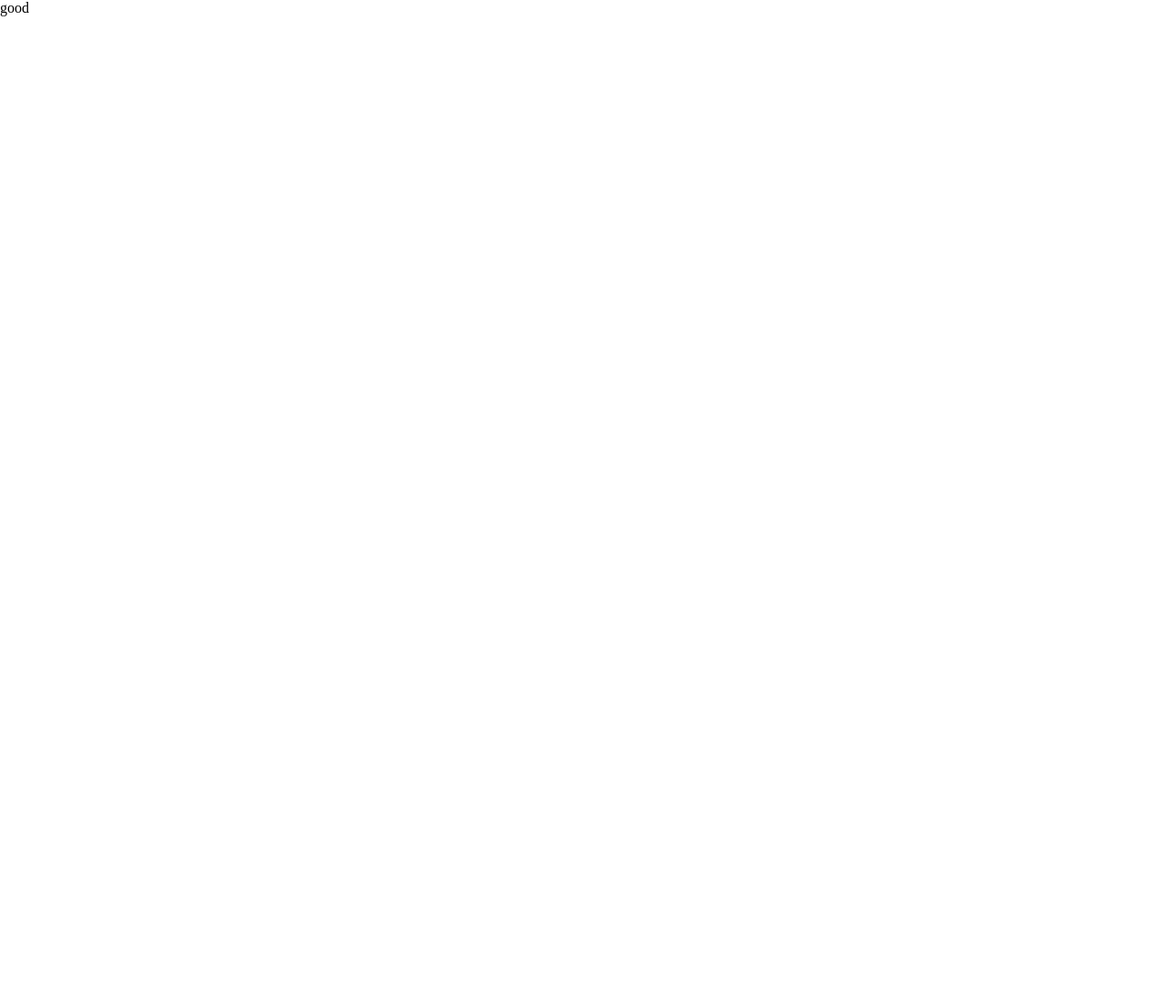
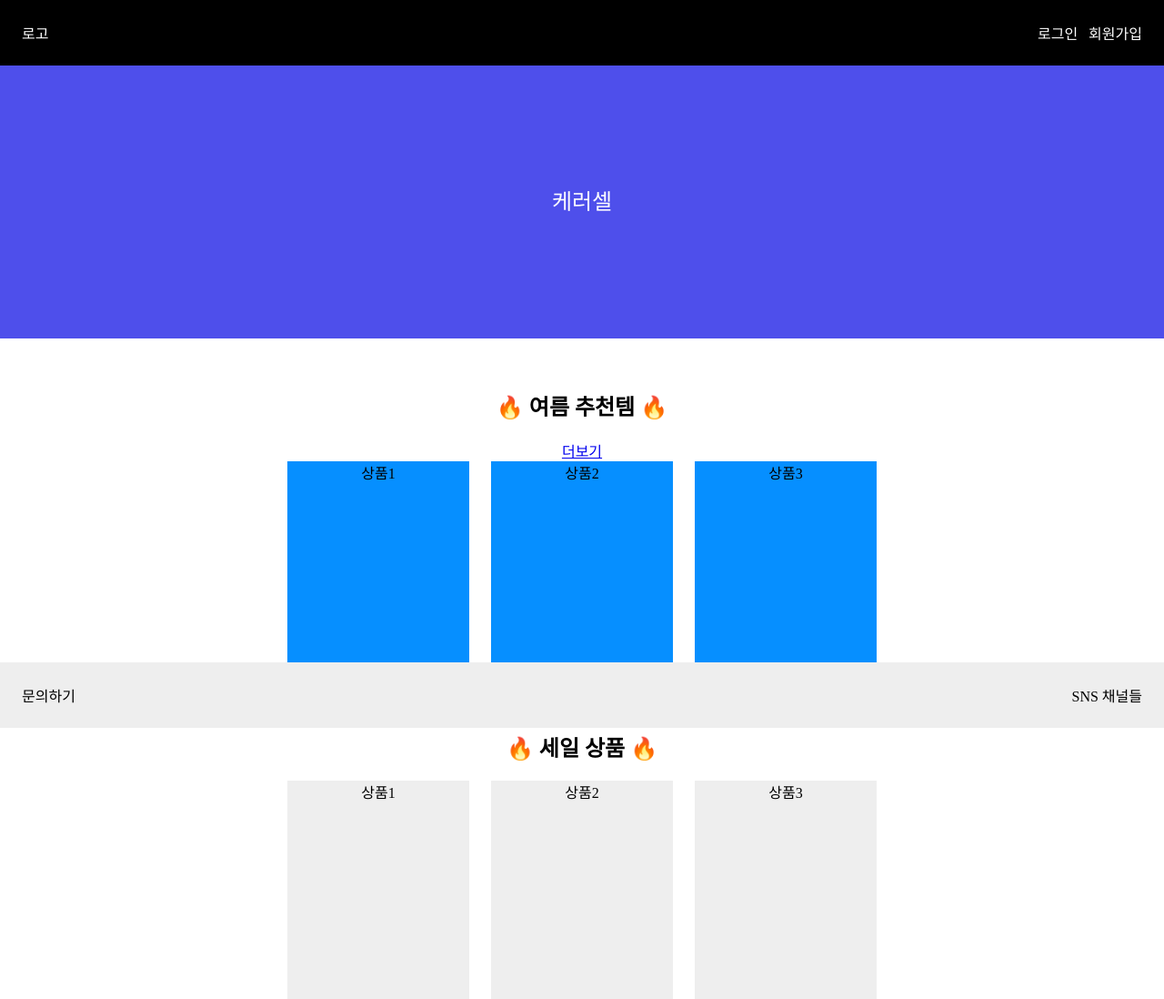
Before and after one commit to DevelopSoo/react-basic, a React (Vite) app: page / in a window 1280 px wide. Shown: the whole page at 91% size. Before the commit the page ends 800 px from the top, so only its background shows below. Built offline with nearby package versions, Linux system fonts and the light colour scheme.

Commit message:
react router dom example

```diff
--- a/package.json
+++ b/package.json
@@ -11,7 +11,8 @@
   },
   "dependencies": {
     "react": "^18.2.0",
-    "react-dom": "^18.2.0"
+    "react-dom": "^18.2.0",
+    "react-router-dom": "^6.22.3"
   },
   "devDependencies": {
     "@types/react": "^18.2.66",
--- a/src/App.jsx
+++ b/src/App.jsx
@@ -1,5 +1,30 @@
+import { BrowserRouter, Link, Route, Routes } from "react-router-dom";
+import Main from "./pages/Main";
+import Products from "./pages/Products";
+import Product from "./pages/Product";
+import Layout from "./common/Layout";
+
 function App() {
-  return <div>good</div>;
+  return (
+    <BrowserRouter>
+      <Routes>
+        <Route element={<Layout />}>
+          <Route path="/" element={<Main />} />
+          <Route path="/products" element={<Products />} />
+          <Route path="/products/:id" element={<Product />} />
+        </Route>
+        <Route
+          path="*"
+          element={
+            <>
+              <div>없는 페이지입니다.</div>
+              <Link to="/">홈으로 이동</Link>
+            </>
+          }
+        />
+      </Routes>
+    </BrowserRouter>
+  );
 }
 
 export default App;
--- /dev/null
+++ b/src/common/Layout.jsx
@@ -0,0 +1,48 @@
+import { Outlet } from "react-router-dom";
+
+function Layout() {
+  return (
+    <>
+      <header
+        style={{
+          display: "flex",
+          justifyContent: "space-between",
+          padding: "24px",
+          backgroundColor: "#000000",
+          color: "white",
+        }}
+      >
+        <div>로고</div>
+        <div
+          style={{
+            display: "flex",
+            gap: "12px",
+          }}
+        >
+          <div>로그인</div>
+          <div>회원가입</div>
+        </div>
+      </header>
+      <Outlet />
+      <footer
+        style={{
+          marginTop: "24px",
+          display: "flex",
+          justifyContent: "space-between",
+          padding: "24px",
+          backgroundColor: "#EEEEEE",
+          color: "black",
+          position: "fixed",
+          bottom: "0",
+          width: "100%",
+          boxSizing: "border-box",
+        }}
+      >
+        <div>문의하기</div>
+        <div>SNS 채널들</div>
+      </footer>
+    </>
+  );
+}
+
+export default Layout;
--- /dev/null
+++ b/src/pages/Main.jsx
@@ -0,0 +1,121 @@
+// 1. Link import 하기
+import { Link, useNavigate } from "react-router-dom";
+
+export default function Main() {
+  // 2. 아래와 같이 변수로 선언
+  const navigate = useNavigate();
+  return (
+    <main>
+      {/* 케러셀 */}
+      <section
+        style={{
+          backgroundColor: "#4E4FEB",
+          color: "white",
+          height: "300px",
+          lineHeight: "300px",
+          textAlign: "center",
+          fontSize: "24px",
+        }}
+      >
+        케러셀
+      </section>
+      {/* 여름 추천템 */}
+      <section
+        style={{
+          marginTop: "56px",
+          textAlign: "center",
+        }}
+      >
+        <h2 // 3. 이벤트 발생 시 navigate할 수 있음
+          onClick={() => {
+            // a 태그 X & 추가적인 코드 짤 수 있음
+            alert("진짜 이동할꺼야??");
+            navigate("/products");
+          }}
+        >
+          🔥 여름 추천템 🔥
+        </h2>
+        <Link to="/products">더보기</Link>
+        <div
+          style={{
+            display: "flex",
+            justifyContent: "center",
+            gap: "24px",
+          }}
+        >
+          <div
+            style={{
+              width: "200px",
+              height: "240px",
+              backgroundColor: "#068FFF",
+            }}
+          >
+            상품1
+          </div>
+          <div
+            style={{
+              width: "200px",
+              height: "240px",
+              backgroundColor: "#068FFF",
+            }}
+          >
+            상품2
+          </div>
+          <div
+            style={{
+              width: "200px",
+              height: "240px",
+              backgroundColor: "#068FFF",
+            }}
+          >
+            상품3
+          </div>
+        </div>
+      </section>
+      {/* 추가적인 데이터 */}
+      <section
+        style={{
+          marginTop: "56px",
+          textAlign: "center",
+        }}
+      >
+        <h2>🔥 세일 상품 🔥</h2>
+        <div
+          style={{
+            display: "flex",
+            justifyContent: "center",
+            gap: "24px",
+          }}
+        >
+          <div
+            style={{
+              width: "200px",
+              height: "240px",
+              backgroundColor: "#EEEEEE",
+            }}
+          >
+            상품1
+          </div>
+          <div
+            style={{
+              width: "200px",
+              height: "240px",
+              backgroundColor: "#EEEEEE",
+            }}
+          >
+            상품2
+          </div>
+          <div
+            style={{
+              width: "200px",
+              height: "240px",
+              backgroundColor: "#EEEEEE",
+            }}
+          >
+            상품3
+          </div>
+        </div>
+      </section>
+    </main>
+  );
+}
--- /dev/null
+++ b/src/pages/Product.jsx
@@ -0,0 +1,42 @@
+import { useParams } from "react-router-dom";
+
+export default function Product() {
+  const { id } = useParams();
+  return (
+    <div>
+      <h1>상세 페이지</h1>
+      <div
+        style={{
+          display: "flex",
+          gap: "44px",
+          justifyContent: "center",
+          alignItems: "center",
+        }}
+      >
+        <div
+          style={{
+            width: "200px",
+            height: "240px",
+            backgroundColor: "#068FFF",
+          }}
+        >
+          상품{id}
+        </div>
+        <div>
+          <h3>가격: ~~~~</h3>
+          <h3>좋아요: ~~~~</h3>
+          <h3>구매옵션</h3>
+          <select
+            style={{
+              width: "100px",
+            }}
+          >
+            <option>옵션1</option>
+            <option>옵션2</option>
+            <option>옵션3</option>
+          </select>
+        </div>
+      </div>
+    </div>
+  );
+}
--- /dev/null
+++ b/src/pages/Products.jsx
@@ -0,0 +1,66 @@
+import { Link, useSearchParams } from "react-router-dom";
+
+export default function Products() {
+  const [searchParams, setSearchParams] = useSearchParams();
+  console.log({ searchParams: searchParams.get("sort") });
+  return (
+    <div
+      style={{
+        marginTop: "56px",
+        textAlign: "center",
+      }}
+    >
+      <h2>🔥 여름 추천템 🔥</h2>
+      <button
+        onClick={() => {
+          setSearchParams({
+            sort: "price",
+          });
+        }}
+      >
+        가격순정렬
+      </button>
+      <div
+        style={{
+          display: "flex",
+          justifyContent: "center",
+          gap: "24px",
+        }}
+      >
+        <Link to="/products/1">
+          <div
+            style={{
+              width: "200px",
+              height: "240px",
+              backgroundColor: "#068FFF",
+            }}
+          >
+            상품1
+          </div>
+        </Link>
+        <Link to="/products/2">
+          <div
+            style={{
+              width: "200px",
+              height: "240px",
+              backgroundColor: "#068FFF",
+            }}
+          >
+            상품2
+          </div>
+        </Link>
+        <Link to="/products/3">
+          <div
+            style={{
+              width: "200px",
+              height: "240px",
+              backgroundColor: "#068FFF",
+            }}
+          >
+            상품3
+          </div>
+        </Link>
+      </div>
+    </div>
+  );
+}
```
Also changed, not shown: 1 other file (tests, documents, lock files or other folders).
